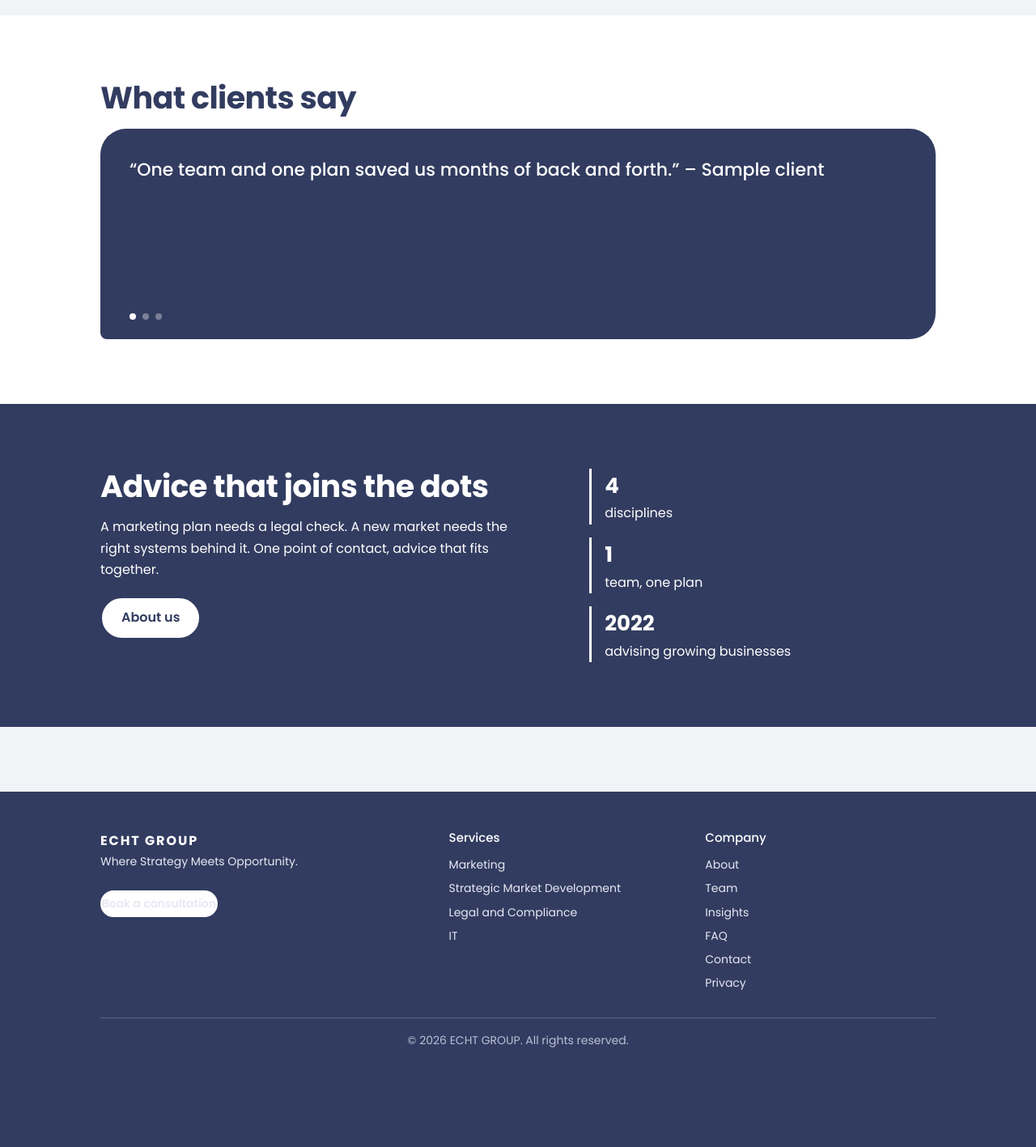
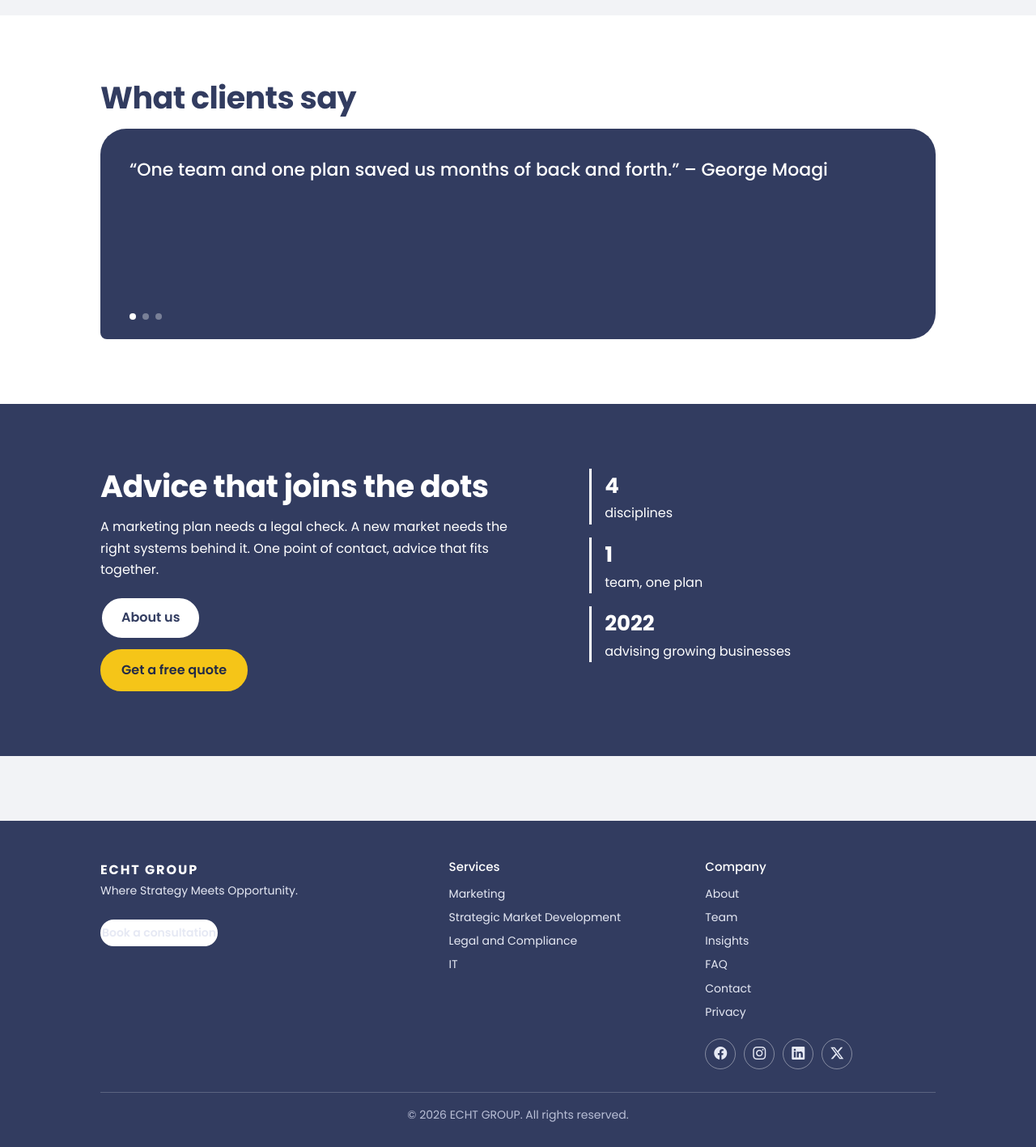
Before and after one commit to Buhleeeee/ECHTGROUP, an ASP.NET Core app: page / in a window 1280 px wide. Shown: the part 1529-2946 px from the top of the page at 81% size. Before the commit the page ends 2823 px from the top, so only its background shows below. Run offline with ASP.NET Core 8, Linux system fonts and the light colour scheme.

Commit message:
Added a free quote button and added social media icons to the site, with deco.

```diff
--- a/ECHTGROUP/Views/Home/Index.cshtml
+++ b/ECHTGROUP/Views/Home/Index.cshtml
@@ -75,9 +75,9 @@
     <div class="wrap">
         <h2 class="rv">What clients say</h2>
         <div class="panel rot">
-            <div class="slide"><p class="quote">“One team and one plan saved us months of back and forth.” – Sample client</p></div>
-            <div class="slide"><p class="quote">“The roadmap made our priorities clear from week one.” – Sample client</p></div>
-            <div class="slide"><p class="quote">“Finally, advice that covers marketing, legal and IT together.” – Sample client</p></div>
+            <div class="slide"><p class="quote">“One team and one plan saved us months of back and forth.” – George Moagi</p></div>
+            <div class="slide"><p class="quote">“The roadmap made our priorities clear from week one.” – Nobuhle Malindi</p></div>
+            <div class="slide"><p class="quote">“Finally, advice that covers marketing, legal and IT together.” – Sarah-lee Seekoei</p></div>
             <div class="dots"><i></i><i></i><i></i></div>
         </div>
     </div>
@@ -88,7 +88,10 @@
         <div class="rv">
             <h2>Advice that joins the dots</h2>
             <p>A marketing plan needs a legal check. A new market needs the right systems behind it. One point of contact, advice that fits together.</p>
-            <a class="btn-echt" href="#">About us</a>
+            <div class="stack">
+                <a class="btn-echt" asp-controller="Home" asp-action="About">About us</a>
+                <a class="btn-echt btn-quote" asp-controller="Home" asp-action="GetStarted">Get a free quote</a>
+            </div>
         </div>
         <ul class="facts rv">
             <li><b>4</b>disciplines</li>
--- a/ECHTGROUP/Views/Shared/_Layout.cshtml
+++ b/ECHTGROUP/Views/Shared/_Layout.cshtml
@@ -16,6 +16,7 @@
     <link rel="preconnect" href="https://fonts.googleapis.com" />
     <link href="https://fonts.googleapis.com/css2?family=Poppins:wght@400;500;600;700&display=swap" rel="stylesheet" />
     <link rel="stylesheet" href="~/lib/bootstrap/dist/css/bootstrap.min.css" />
+    <link rel="stylesheet" href="https://cdn.jsdelivr.net/npm/bootstrap-icons@1.11.3/font/bootstrap-icons.min.css" />
     <link rel="stylesheet" href="~/css/site.css" asp-append-version="true" />
 </head>
 <body>
@@ -117,6 +118,12 @@
                     <a asp-controller="Home" asp-action="FAQ">FAQ</a>
                     <a asp-controller="Home" asp-action="Contact">Contact</a>
                     <a asp-controller="Home" asp-action="Privacy">Privacy</a>
+                    <div class="social">
+                        <a href="#" aria-label="Facebook"><i class="bi bi-facebook"></i></a>
+                        <a href="#" aria-label="Instagram"><i class="bi bi-instagram"></i></a>
+                        <a href="#" aria-label="LinkedIn"><i class="bi bi-linkedin"></i></a>
+                        <a href="#" aria-label="X"><i class="bi bi-twitter-x"></i></a>
+                    </div>
                 </div>
             </div>
             <div class="cp">&copy; @DateTime.Now.Year ECHT GROUP. All rights reserved.</div>
--- a/ECHTGROUP/wwwroot/css/site.css
+++ b/ECHTGROUP/wwwroot/css/site.css
@@ -1264,3 +1264,47 @@ h2 {
     font-size: 12px;
     padding: 2px 10px;
 }
+/* ---------- Quote button, social links ---------- */
+.stack {
+    display: flex;
+    flex-direction: column;
+    align-items: flex-start;
+    gap: 12px;
+}
+
+.btn-quote {
+    background: #f5c518;
+    border-color: #f5c518;
+    color: #232b47;
+}
+
+    .btn-quote:hover,
+    .dark-band .btn-quote:hover {
+        background: transparent;
+        color: #f5c518;
+        border-color: #f5c518;
+    }
+
+.site-footer .social {
+    display: flex;
+    gap: 10px;
+    margin-top: 18px;
+}
+
+    .site-footer .social a {
+        width: 38px;
+        height: 38px;
+        padding: 0;
+        border: 1px solid rgba(255, 255, 255, .4);
+        border-radius: 50%;
+        display: grid;
+        place-items: center;
+        font-size: 16px;
+        transition: background .2s, color .2s;
+    }
+
+        .site-footer .social a:hover {
+            background: #fff;
+            color: var(--navy);
+            text-decoration: none;
+        }
```
